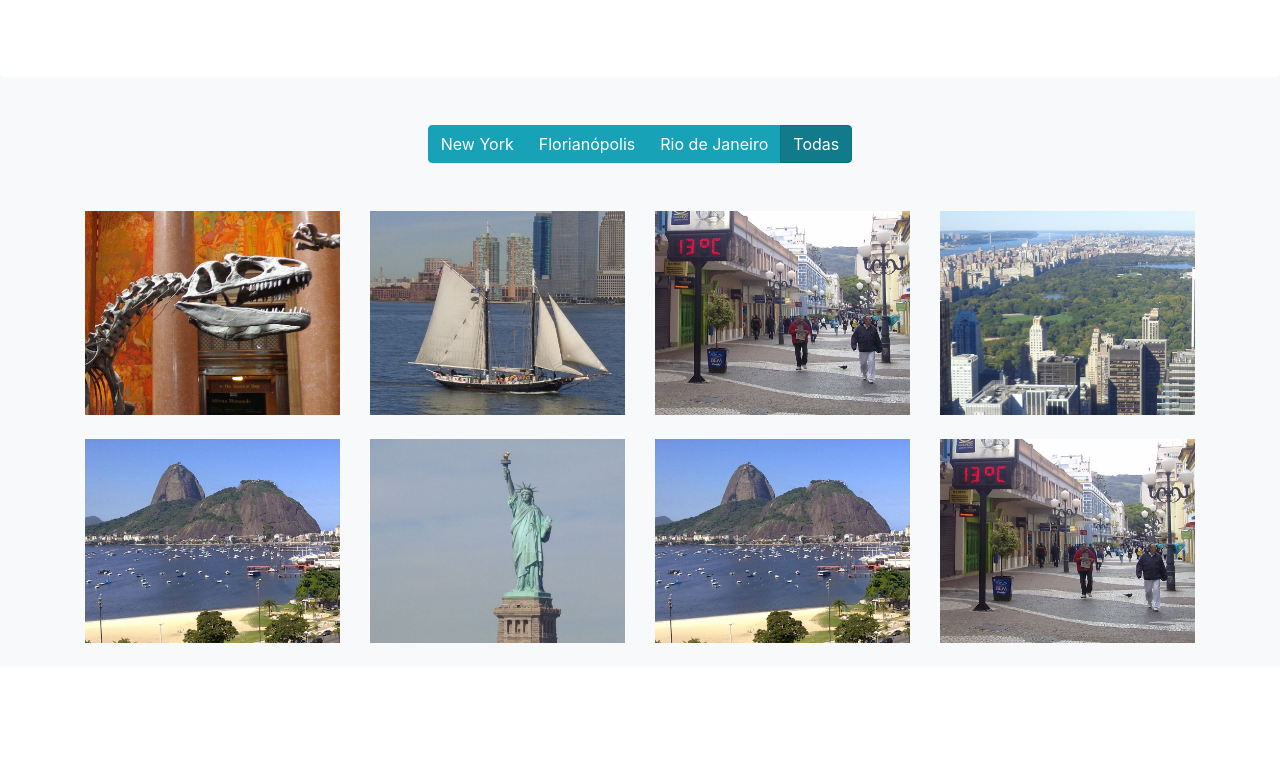
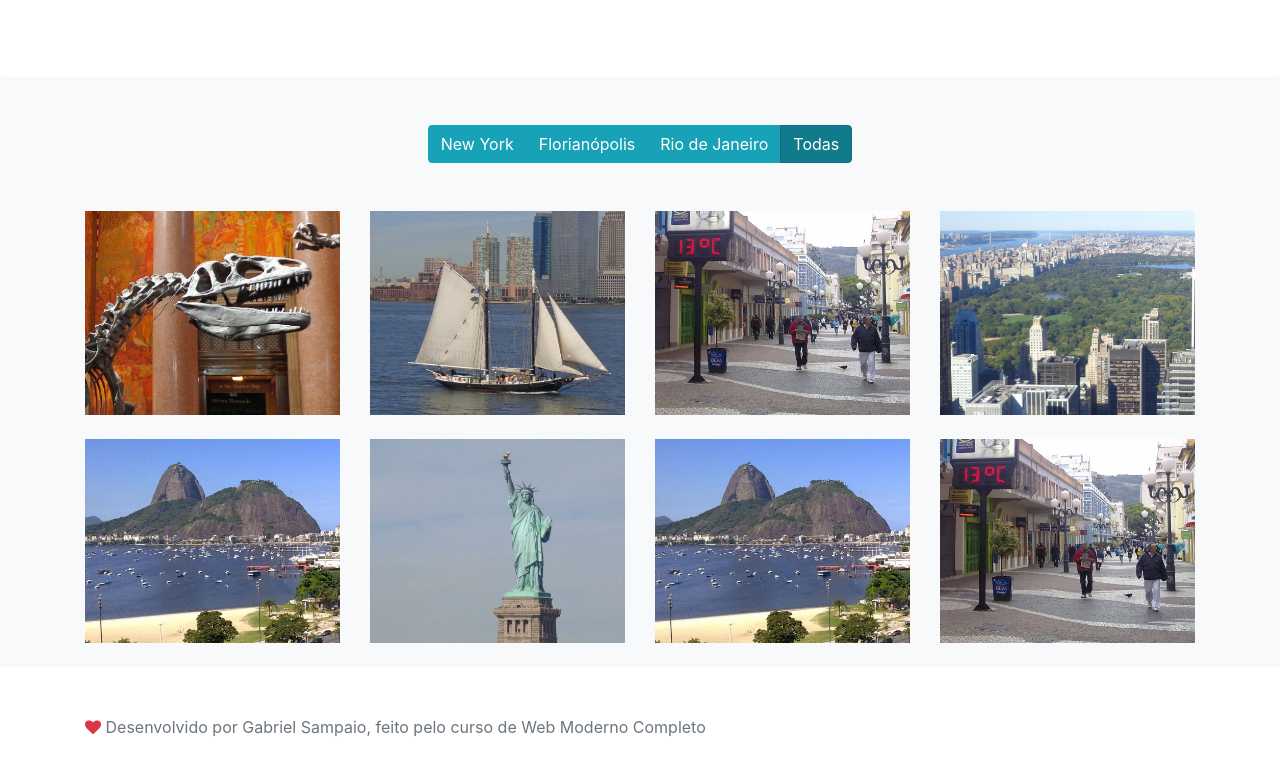
Before and after one commit to sampaiogabriel/projetogaleria-cod3r, a website built with webpack: page src/index.html in a window 1280 px wide. Shown: the part 209-984 px from the top of the page. Before the commit the page ends 876 px from the top, so only its background shows below. Built offline with nearby package versions, Linux system fonts and the light colour scheme; files whose address does not match are found by name.

Commit message:
add footer, finalização do projeto

```diff
--- a/src/index.html
+++ b/src/index.html
@@ -12,7 +12,7 @@
 <body>
     <header wm-include="/pages/template/header.html"></header>
     <main class="bg-light" wm-include="/pages/galery/galery.html"></main>
-    <!--<footer class="footer" wm-include="/pages/template/footer.html"></footer> -->
+    <footer class="footer" wm-include="/pages/template/footer.html"></footer>
     <script src="app.js"></script>
 </body>
 
--- /dev/null
+++ b/src/pages/template/footer.html
@@ -0,0 +1,7 @@
+
+<div class="container">
+    <span class="text-muted">
+        <i class="fa fa-heart text-danger"></i>
+        Desenvolvido por Gabriel Sampaio, feito pelo curso de Web Moderno Completo
+    </span>
+</div>
```
